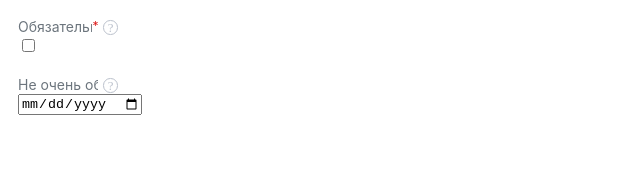
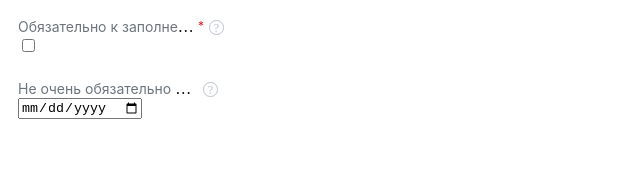
Before and after one commit to Klemencya/angular-label-project, an Angular app: page / in a window 1280 px wide. Shown: the top 169 px of the page, without its empty margins (0-640 px from the left). Built offline with nearby package versions, Linux system fonts and the light colour scheme.

Commit message:
Что-то близкое к завершению

```diff
--- a/src/app/app.component.html
+++ b/src/app/app.component.html
@@ -17,12 +17,3 @@
     [tooltipText]="'Можно не заполнять это поле'"
   ><input type="date"></app-label>
 </div>
-
-<style>
-  .label-content {
-    padding: 10px;
-    display: block;
-    width: 120px;
-    box-sizing: border-box;
-  }
-</style>
--- a/src/app/app.component.scss
+++ b/src/app/app.component.scss
@@ -0,0 +1,6 @@
+.label-content {
+  padding: 10px;
+  display: block;
+  width: 200px;
+  box-sizing: border-box;
+}
--- a/src/app/components/label/label.component.html
+++ b/src/app/components/label/label.component.html
@@ -1,83 +1,26 @@
 <div class="label">
   <div class="label-block">
-    <div class="truncate">
-      <div class="tooltip">
-        <div class="label-text">{{labelText}}</div>
-        <div class="tooltip-text">{{labelText}}</div>
+
+    <div class="tooltip">
+      <div class="truncate">
+        <span class="label-text">{{labelText}}</span>
       </div>
+      <div class="tooltip-text">{{labelText}}</div>
     </div>
 
     <div>
       <div *ngIf="asterisk" class="asterisk">&#42;</div>
     </div>
+
     <div class="tooltip">
       <div *ngIf="tooltip" class="info">&#63;
         <div class="tooltip-text">{{tooltipText}}</div>
       </div>
     </div>
+
   </div>
 
   <div>
     <ng-content></ng-content>
   </div>
 </div>
-
-<style>
-  .label-block {
-    /*display: inline-block;*/
-    display: flex;
-    /*width: inherit;*/
-  }
-  .label {
-    /*width: 100%;*/
-  }
-  .label-text {
-    font-family: 'Inter';
-    font-size: 14px;
-    color: #6C757D;
-    width: inherit;
-  }
-  .asterisk {
-    font-family: 'Inter';
-    font-size: 12px;
-    color: #DC1919
-  }
-  .info {
-    color: #BBC1CC;
-    display: inline-block;
-    vertical-align: center;
-    text-align: center;
-    width: 12.6px;
-    height: 12.6px;
-    font-size: 0.8em;
-    border-radius: 50%;
-    border: 1px solid;
-    margin-left: 5px;
-  }
-  .tooltip {
-    width: inherit;
-    /*block-size: 80%;*/
-    position: relative;
-    display: inline-block;
-  }
-  .tooltip:hover .tooltip-text {
-    visibility: visible;
-  }
-  .tooltip .tooltip-text {
-    visibility: hidden;
-    font-family: 'Inter';
-    width: 120px;
-    background-color: #6C757D;
-    color: #FFFFFF;
-    padding: 5px;
-    border-radius: 6px;
-    position: absolute;
-    bottom: 100%;
-  }
-  .truncate {
-    width: 100%;
-    white-space: nowrap;
-    overflow: hidden;
-    text-overflow: ellipsis;
-  }
-</style>
--- /dev/null
+++ b/src/app/components/label/label.component.scss
@@ -0,0 +1,56 @@
+.label {
+  width: 100%;
+  margin-bottom: 0.25rem;
+}
+.label-block {
+  box-sizing: border-box;
+  display: flex;
+}
+.label-text {
+  font-family: 'Inter';
+  font-size: 14px;
+  color: #6C757D;
+  width: 100%;
+}
+.asterisk {
+  font-family: 'Inter';
+  font-size: 12px;
+  color: #DC1919;
+}
+.info {
+  color: #BBC1CC;
+  display: inline-block;
+  vertical-align: center;
+  text-align: center;
+  width: 12.6px;
+  height: 12.6px;
+  font-size: 0.8em;
+  border-radius: 50%;
+  border: 1px solid;
+  margin-left: 5px;
+}
+.tooltip {
+  width: 100%;
+  position: relative;
+}
+.tooltip:hover .tooltip-text {
+  visibility: visible;
+}
+.tooltip .tooltip-text {
+  visibility: hidden;
+  font-family: 'Inter';
+  width: 120px;
+  background-color: #6C757D;
+  color: #FFFFFF;
+  padding: 5px;
+  border-radius: 6px;
+  position: absolute;
+  bottom: 100%;
+  text-align: center;
+}
+.truncate {
+  width: 100%;
+  white-space: nowrap;
+  overflow: hidden;
+  text-overflow: ellipsis;
+}
--- a/src/app/components/label/label.component.ts
+++ b/src/app/components/label/label.component.ts
@@ -2,7 +2,8 @@ import {Component, Input} from '@angular/core'
 
 @Component({
   selector: 'app-label',
-  templateUrl: 'label.component.html'
+  templateUrl: 'label.component.html',
+  styleUrls: ['label.component.scss']
 })
 
 export class LabelComponent {
```
